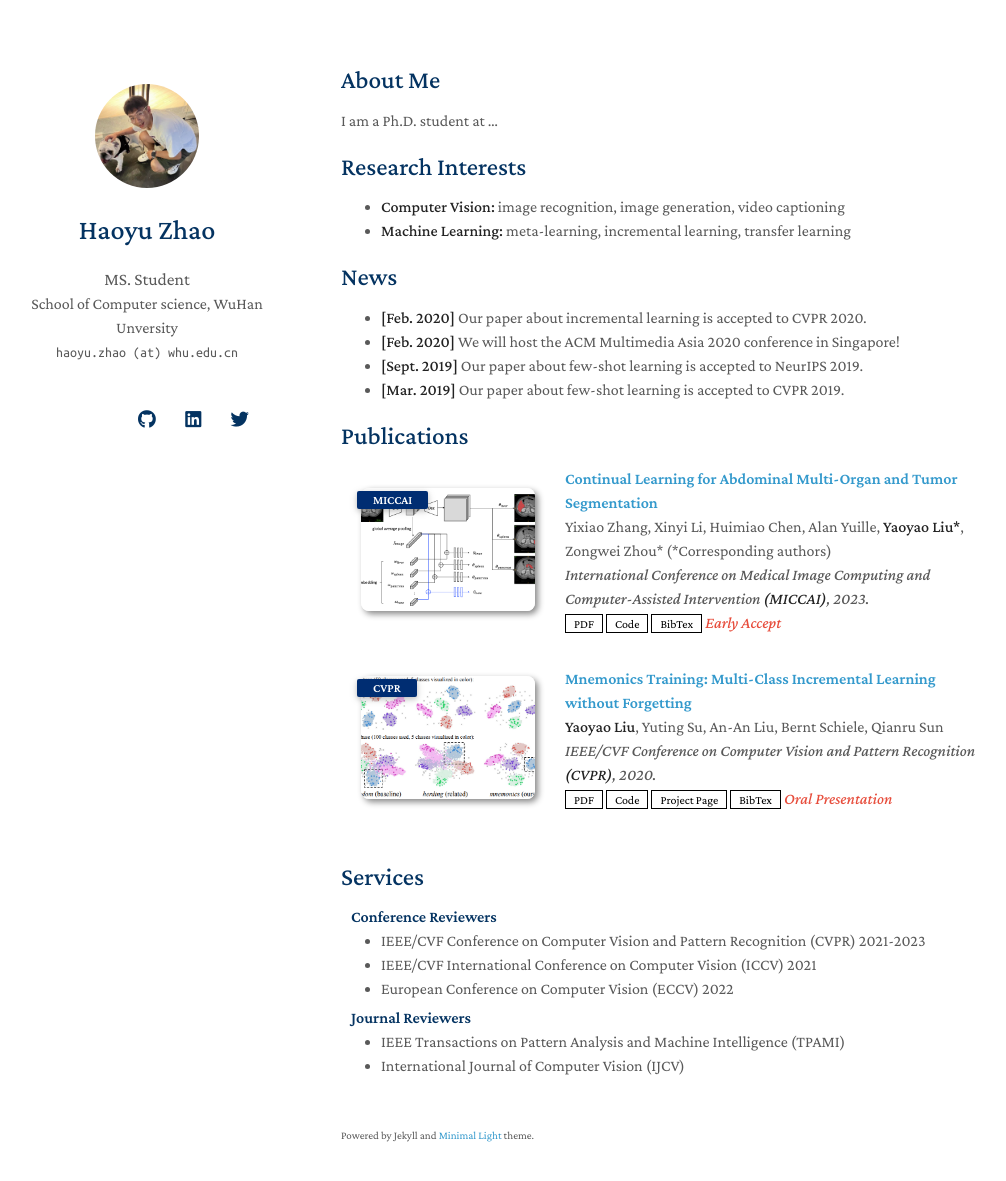
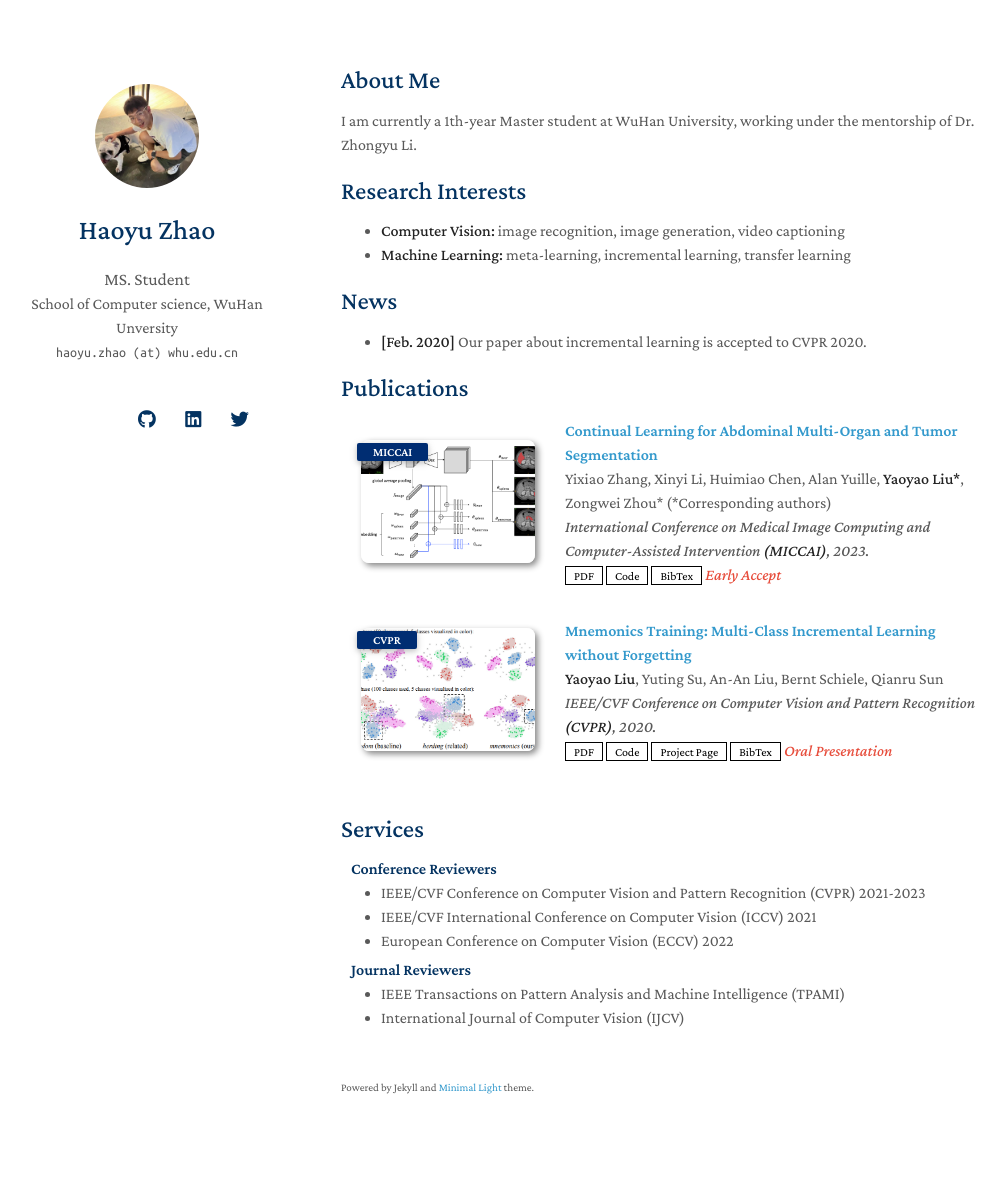
Before and after one commit to zhaohaoyu376/zhaohaoyu376.github.io, a Jekyll site: the page built from index.md, in a window 1280 px wide and 1216 px high. Shown: the top 1181 px of the window, without its empty margins (129-1135 px from the left). Built offline with Jekyll 4.4.1, drawn with Linux system fonts in a browser that asks for light colours; nearby versions of some CDN libraries; a style sheet for code colours, icons or effects is not loaded; our own code applies the rules of GitHub Pages for plain Markdown files.

Commit message:
Update index.md

```diff
--- a/index.md
+++ b/index.md
@@ -4,7 +4,7 @@ layout: homepage
 
 ## About Me
 
-I am a Ph.D. student at ...
+I am currently a 1th-year Master student at WuHan University, working under the mentorship of Dr. Zhongyu Li.
 
 ## Research Interests
 
@@ -14,9 +14,7 @@ I am a Ph.D. student at ...
 ## News
 
 - **[Feb. 2020]** Our paper about incremental learning is accepted to CVPR 2020.
-- **[Feb. 2020]** We will host the ACM Multimedia Asia 2020 conference in Singapore!
-- **[Sept. 2019]** Our paper about few-shot learning is accepted to NeurIPS 2019.
-- **[Mar. 2019]** Our paper about few-shot learning is accepted to CVPR 2019.
+
 
 {% include_relative _includes/publications.md %}
 
```
